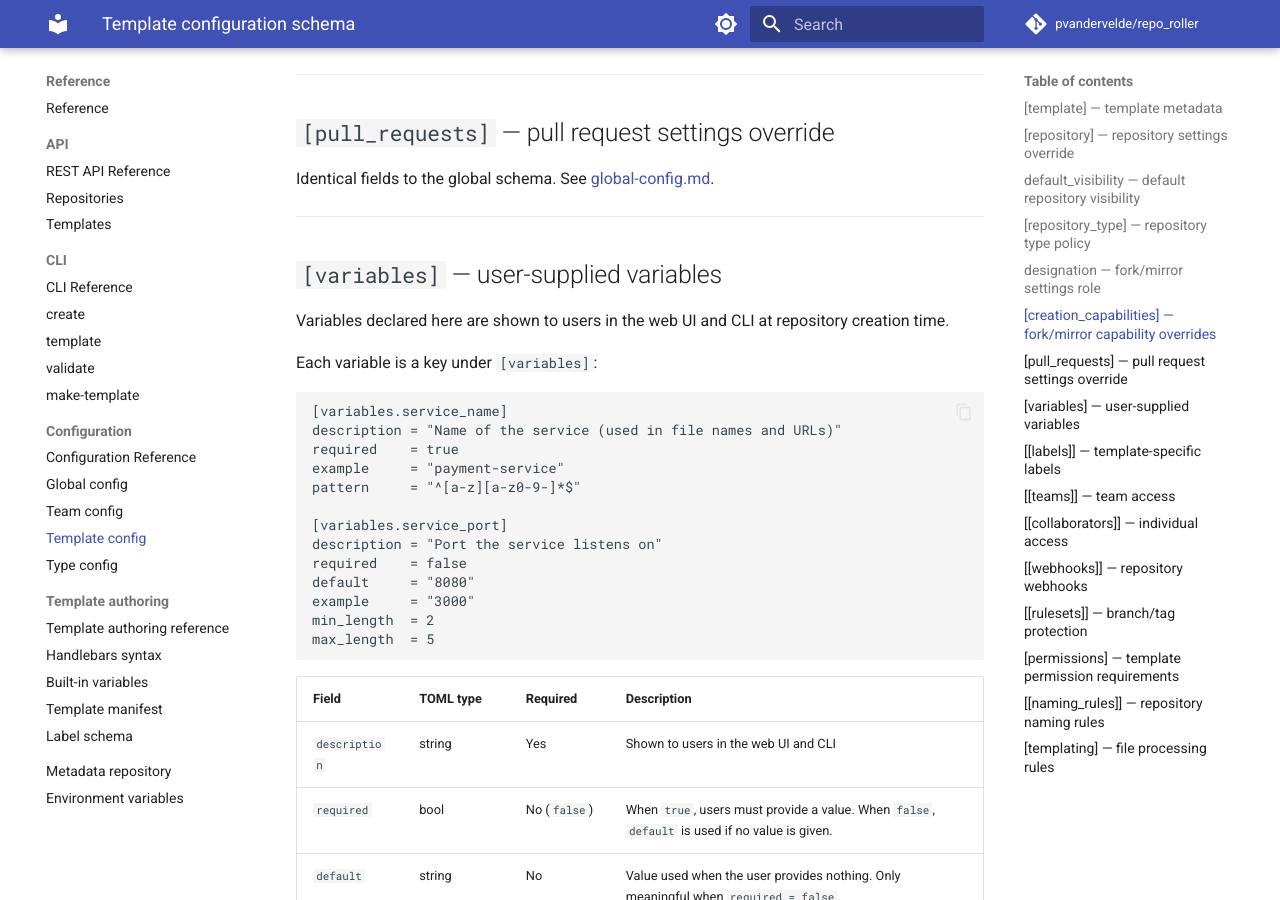
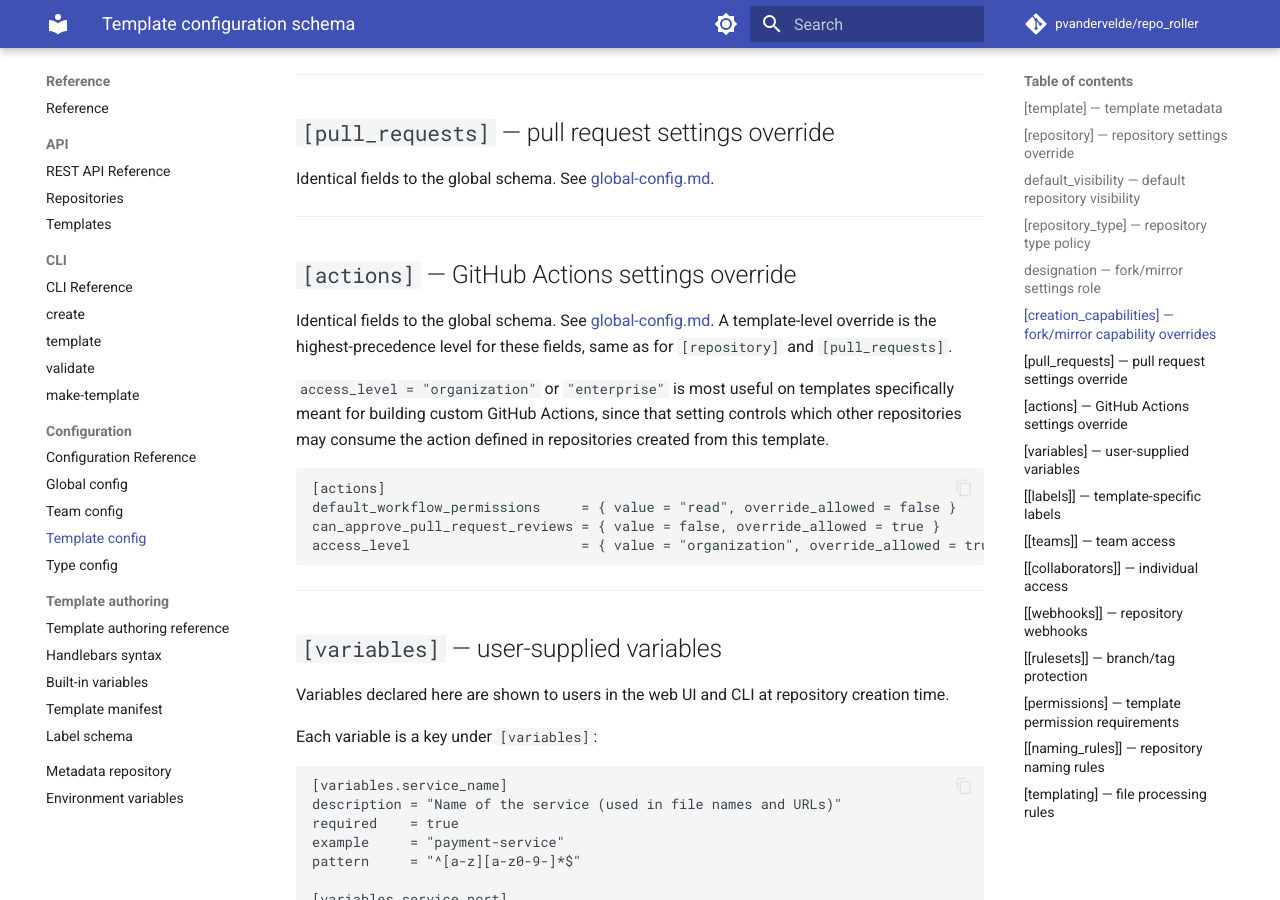
Before and after one commit to pvandervelde/repo_roller, an MkDocs documentation site: the page built from docs/user/reference/configuration/template-config.md, in a window 1280 px wide and 900 px high, scrolled down 2985 px. Built offline with MkDocs 1.6.1 and Material for MkDocs 9.7.7, drawn with Linux system fonts in a browser that asks for light colours; comment, search, counter and statistics services are not loaded.

Commit message:
docs(actions): update user docs for workflow permissions and access level settings
Document the three new ActionSettings fields (default_workflow_permissions,
can_approve_pull_request_reviews, access_level) in the global config
schema reference, correct type-config.md's now-stale "[actions] not
available at type level" note, and add the new [actions] section to
template-config.md now that the section is configurable at that level too.

````diff
--- a/docs/user/reference/configuration/template-config.md
+++ b/docs/user/reference/configuration/template-config.md
@@ -129,6 +129,26 @@ Identical fields to the global schema. See [global-config.md](global-config.md#p
 
 ---
 
+## `[actions]` — GitHub Actions settings override
+
+Identical fields to the global schema. See
+[global-config.md](global-config.md#actions--github-actions-settings). A template-level
+override is the highest-precedence level for these fields, same as for `[repository]` and
+`[pull_requests]`.
+
+`access_level = "organization"` or `"enterprise"` is most useful on templates specifically
+meant for building custom GitHub Actions, since that setting controls which other
+repositories may consume the action defined in repositories created from this template.
+
+```toml
+[actions]
+default_workflow_permissions     = { value = "read", override_allowed = false }
+can_approve_pull_request_reviews = { value = false, override_allowed = true }
+access_level                     = { value = "organization", override_allowed = true }
+```
+
+---
+
 ## `[variables]` — user-supplied variables
 
 Variables declared here are shown to users in the web UI and CLI at repository creation time.
````
Also changed, not shown: docs/user/reference/configuration/global-config.md (+13 -0 lines), docs/user/reference/configuration/type-config.md (+1 -1 lines).
